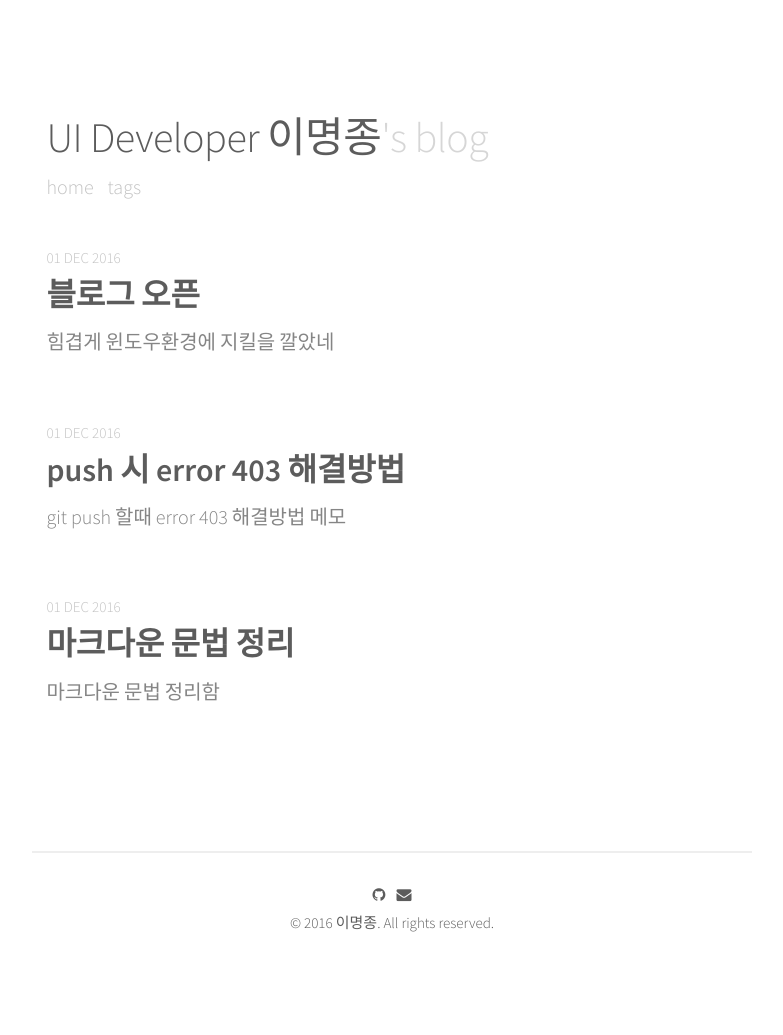
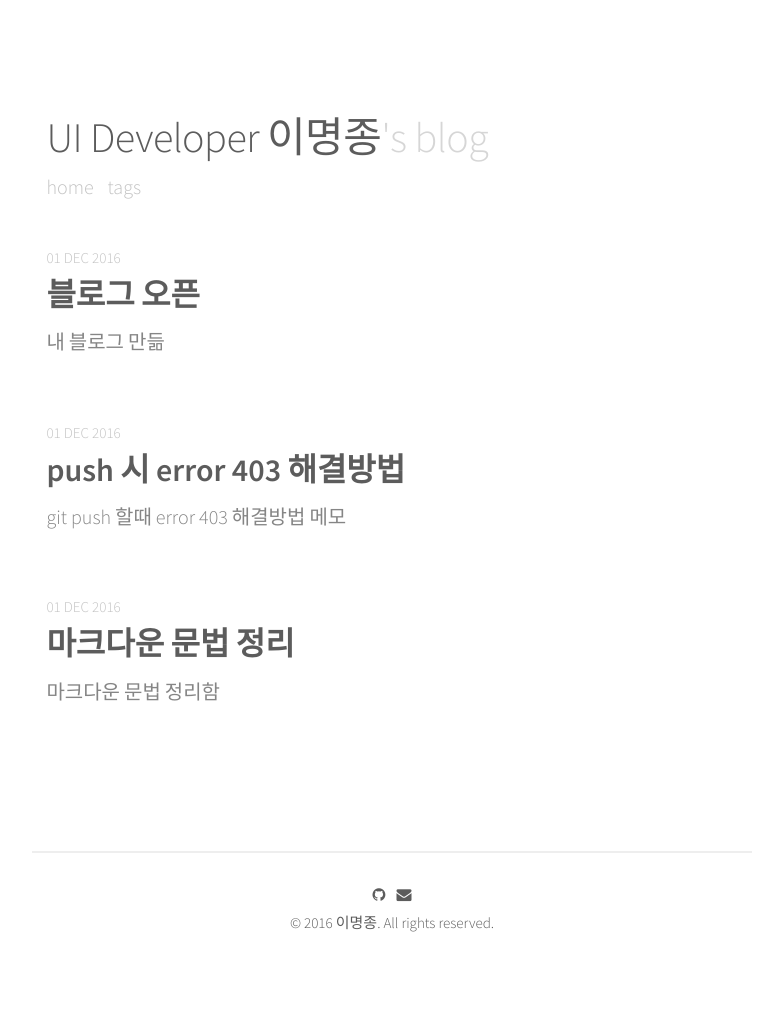
Before and after one commit to qnfzks55/jijong.github.io, a Jekyll site: the page built from index.html, in a window 1280 px wide. Shown: the whole page, without its empty margins (248-1031 px from the left). Built offline with Jekyll 4.4.1, drawn with Linux system fonts in a browser that asks for light colours; nearby versions of some CDN libraries; the list of posts is cut into pages by our own code.

Commit message:
스타트 포스트 수정

```diff
--- a/_posts/2016-12-01-start.md
+++ b/_posts/2016-12-01-start.md
@@ -1,7 +1,7 @@
 ---
 layout: post
 title: "블로그 오픈"
-description: "힘겹게 윈도우환경에 지킬을 깔았네"
+description: "내 블로그 만듦"
 date: 2016-12-01
 tags: [블로그 오픈, blog]
 comments: true
```
